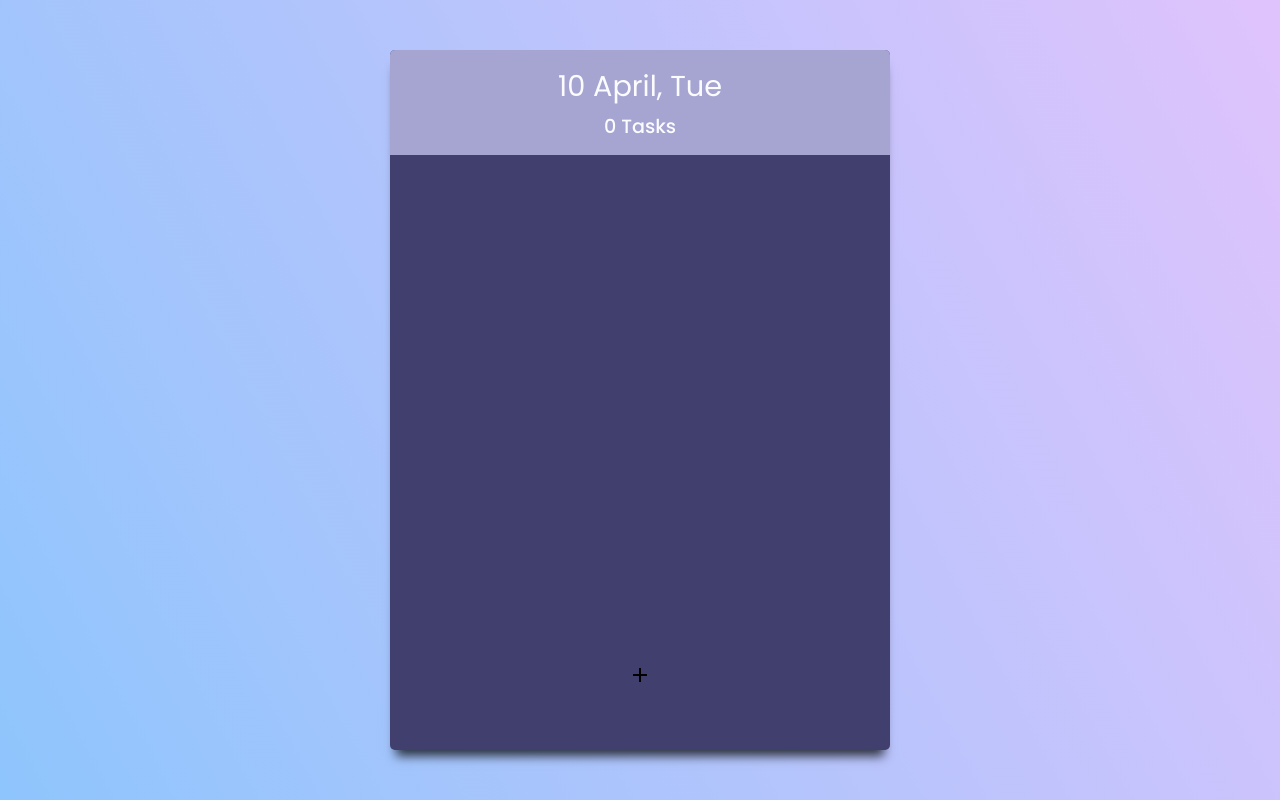
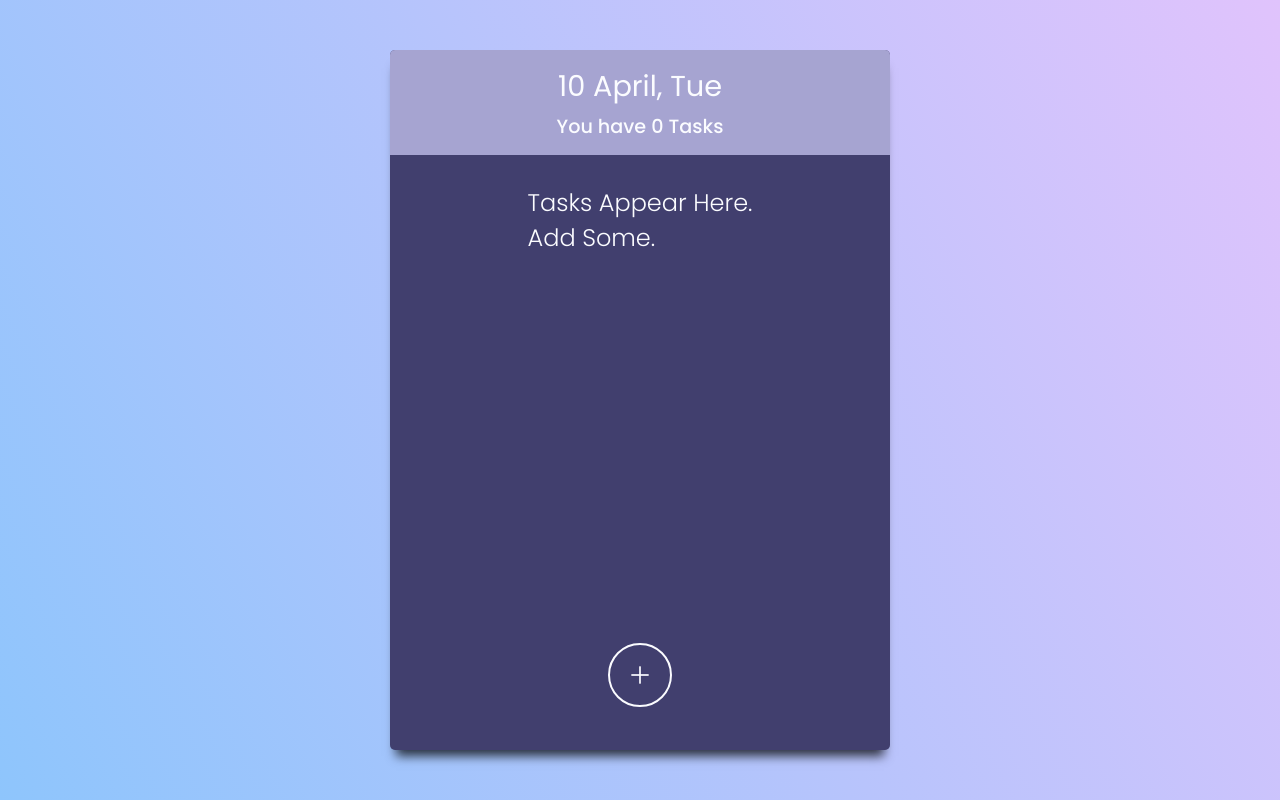
Before and after one commit to iOllaph/Tasklist_Angular_18, an Angular app: page / in a window 1280 px wide. Built offline with nearby package versions, Linux system fonts and the light colour scheme.

Commit message:
Better displaying of the code.

```diff
--- a/src/app/app.component.html
+++ b/src/app/app.component.html
@@ -1,58 +1,119 @@
 <div class="container-body">
+
   <div class="container">
+
     <div class="text-wrapper">
+
       <div class="text-wrapper-time">
+
         <span>10 April, Tue</span>
+
       </div>
+
       <div class="text-wrapper-task-count">
-        <span> {{ taskQuantity }} Tasks </span>
+
+        <span> You have {{ taskArray.length}} Tasks  </span>
+
       </div>
+
     </div>
+
     <div class="task-list">
-      <div class="task-list-container"  *ngFor="let textin of savedTexts">
-        <span class="material-symbols-outlined"> check_box_outline_blank </span>
+
+      <div class="task-alert" [ngStyle]="{ display: taskAlert }"  >
+
+        Tasks Appear Here.<br>
+        Add Some.
+
+      </div>
+
+      <div
+
+        class="task-list-container"
+        *ngFor="let item of taskArray; let i = index"
+        [class.task-list-highlight] = "item.readOnly"
+        [class.remove-task] = "item.checkBox">
+
+        <span
+
+          class="material-symbols-outlined"
+          (click)="checkboxRemove(item)"
+          [innerHTML]="checkboxCheck(item)">
+
+        </span>
+
+        <span
+
+          class="material-symbols-outlined"
+          (click) = "readonlyStatus(item)"
+          [innerHTML]="editTask(item)"
+          >
+
+        </span>
+
         <input
-          #inputText
+
           type="text"
           class="task-list-container-text"
-          [value]="textin"
+          [class.task-list-text-highlight] = "item.readOnly"
+          [value]="item.text"
           maxlength="25"
-          readonly
+          [readOnly]="!item.readOnly"
+
         />
       </div>
+
     </div>
+
     <div class="add-todo-list">
+
       <div
-        class="{{ diminish }} {{ expand }} checkclick"
+
+        class="{{ originalSize }} {{ inputSize }} checkclick"
         (click)="appearInput()"
       >
         <span
+
           class="material-symbols-outlined"
           [ngStyle]="{ display: spanDisplay }"
         >
-          add
+        {{ spanButton }}
+
         </span>
+
         <div
+
           class="dot-addtask-form"
           [ngStyle]="{ display: formDisplay }"
+
         >
+
           <input
+
             #inputText
             type="text"
             class="dot-addtask-input"
-            (keyup.enter) = "addText(inputText.value)"
+            (keyup.enter) = "addTask(inputText)"
             placeholder="Add Task."
             maxlength="25"
 
           />
-          <button type="button"  (click)="addText(inputText.value)" class="dot-addtask-button">
+
+          <button
+          type="button"
+          (click)="addTask(inputText)"
+          class="dot-addtask-button"  >
+
             <span class="material-symbols-outlined"> add </span>
+
           </button>
+
         </div>
+
       </div>
-      <div class="dot-icon" id="dot-remove" style="display: none">
-        <span class="material-symbols-outlined"> delete </span>
-      </div>
+
     </div>
+
   </div>
+
 </div>
```
